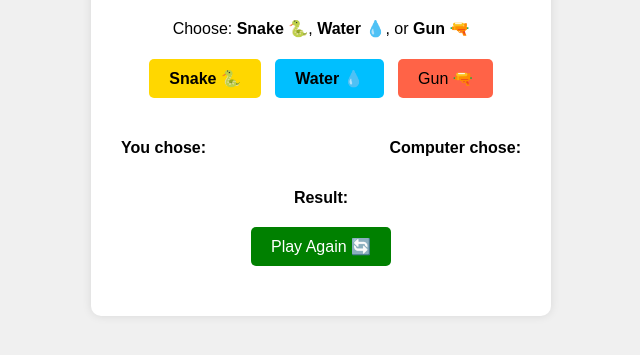
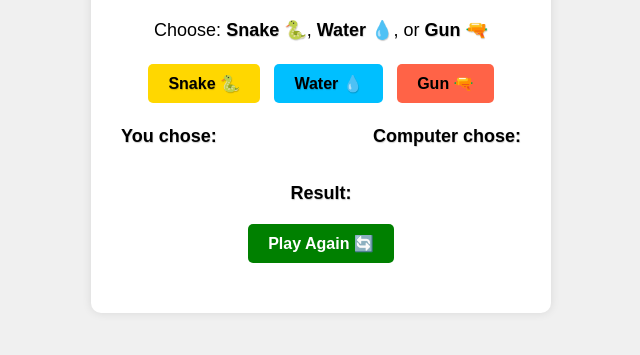
Before and after one commit to AbGaming925/Snake-Water-Gun-Game, a plain HTML site: page index.html in a window 1280 px wide. Shown: the part 141-496 px from the top of the page, without its empty margins (319-959 px from the left). Drawn offline with Linux system fonts and the light colour scheme.

Commit message:
Update style.css

```diff
--- a/style.css
+++ b/style.css
@@ -1,7 +1,9 @@
 body {
-    font-family: Arial, sans-serif;
+    font-family: "Arial", "Roboto", "Helvetica", sans-serif;
     text-align: center;
     background-color: #f0f0f0;
+    margin: 0;
+    padding: 0;
 }
 
 .game-container {
@@ -20,16 +22,17 @@ body {
     cursor: pointer;
     font-size: 16px;
     border-radius: 5px;
+    font-weight: bold;
 }
 
 .buttons button:nth-child(1) { background: gold; }
 .buttons button:nth-child(2) { background: deepskyblue; }
 .buttons button:nth-child(3) { background: tomato; }
 
-.result-container {
-    margin-top: 20px;
-    text-align: center;
-    font-weight: bold;
+strong, b {
+    font-weight: 900 !important;
+    font-family: "Arial", "Roboto", "Helvetica", sans-serif;
+    text-shadow: 0.5px 0.5px 1px rgba(0, 0, 0, 0.2); /* Extra bold effect */
 }
 
 .choices {
@@ -37,8 +40,8 @@ body {
     justify-content: space-between;
 }
 
-.choices span {
-    font-weight: bold;
+.choices span strong {
+    font-weight: 900 !important;
 }
 
 .centre-align {
@@ -55,4 +58,9 @@ body {
     font-size: 16px;
     border-radius: 5px;
     cursor: pointer;
+    font-weight: bold;
 }
+
+p, span {
+    font-size: 18px;
+}
```
